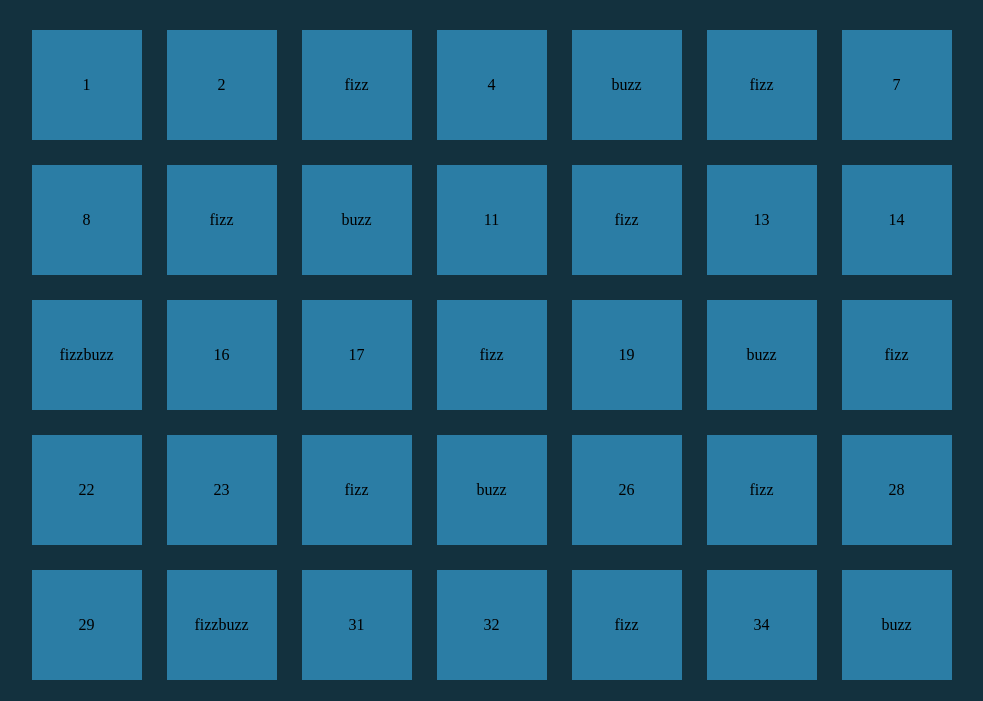
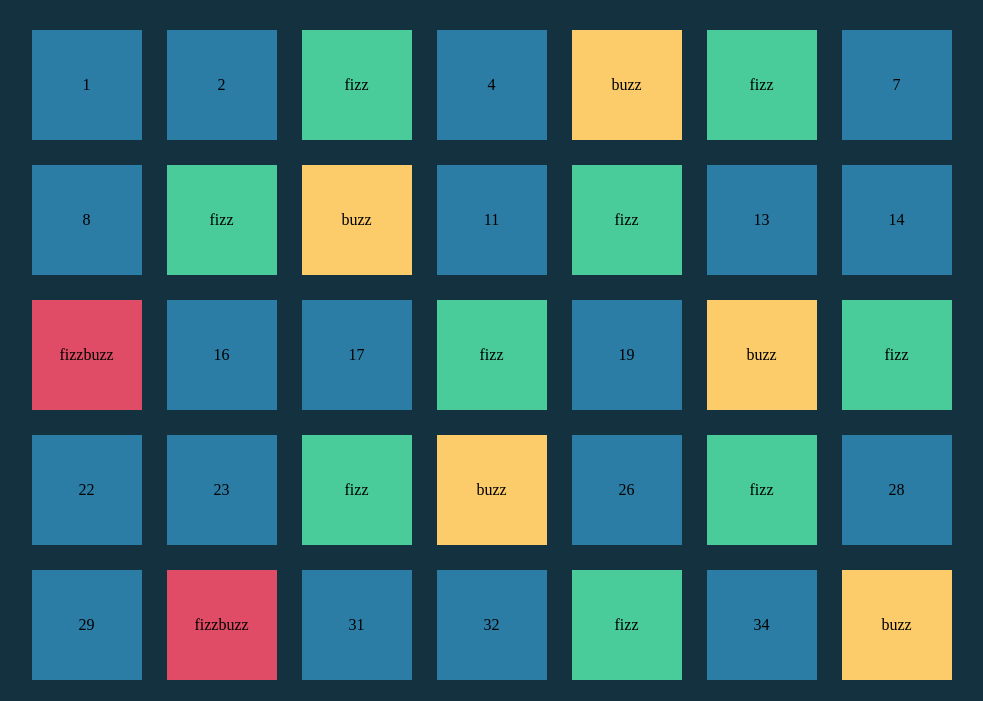
Before and after one commit to dvthnight/js-fizzbuzzdom, a plain HTML site: page index.html in a window 1280 px wide. Shown: the part 99-800 px from the top of the page, without its empty margins (141-1124 px from the left). Drawn offline with Linux system fonts and the light colour scheme.

Commit message:
milestone 3 completato

```diff
--- a/app.js
+++ b/app.js
@@ -9,10 +9,13 @@ for(let i = 1; i<=100; i++){
 
     if(i % 3 === 0 && i % 5 === 0){
         li.append("fizzbuzz");
+        li.classList.add("fizzbuzz");
     } else if(i % 3 ===0){
         li.append("fizz");
+        li.classList.add("fizz");
     } else if(i % 5 === 0){
         li.append("buzz");
+        li.classList.add("buzz")
     } else {
         li.append(i);
     }
--- a/style.css
+++ b/style.css
@@ -41,3 +41,15 @@ body{
     line-height: 110px;
     text-align: center;
 }
+
+.buzz{
+    background-color: rgb(252, 203, 106);
+}
+
+.fizz{
+    background-color: rgb(74, 203, 154);
+}
+
+.fizzbuzz{
+    background-color: rgb(224, 76, 101);
+}
```
